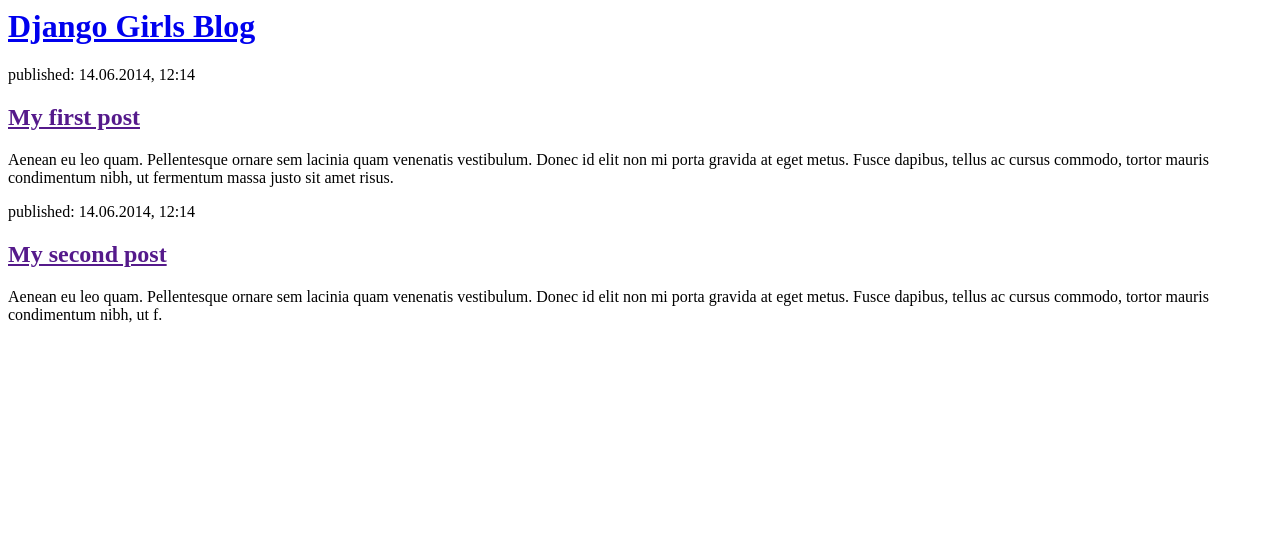
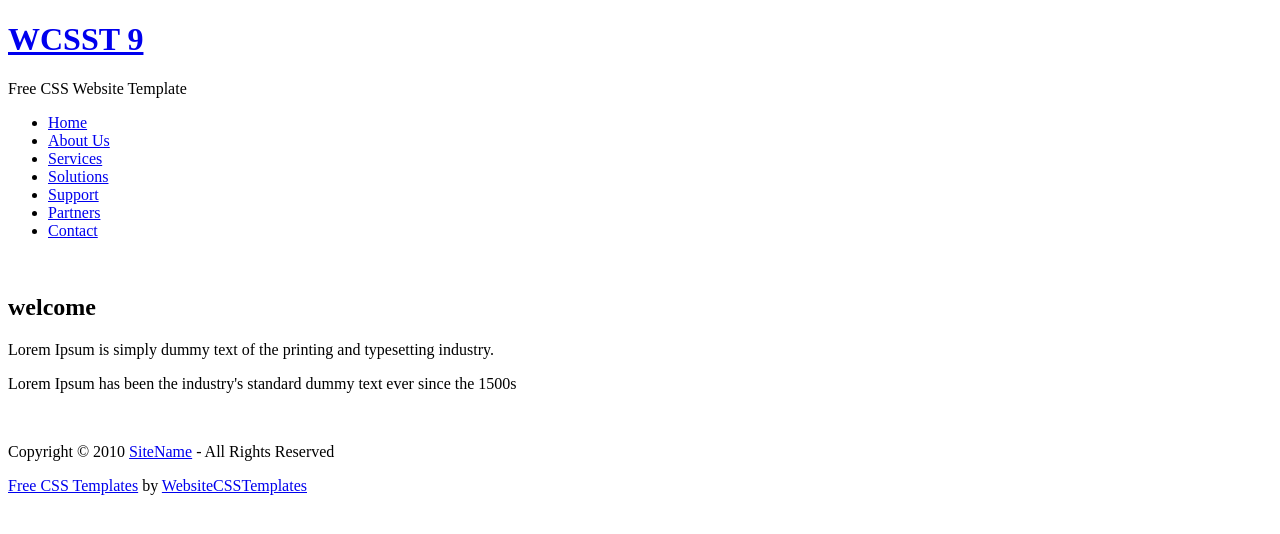
Before and after one commit to blackflag6613/my-first-blog, a Django app: page / in a window 1280 px wide. Shown: the top 534 px of the page. Run offline with Django 3.2, Linux system fonts and the light colour scheme; data that the repository does not hold is empty; some libraries are stand-ins or nearby versions.

Commit message:
Modified templates

```diff
--- a/blog/models.py
+++ b/blog/models.py
@@ -1,3 +1,5 @@
+
+
 from django.conf import settings
 from django.db import models
 from django.utils import timezone
--- a/blog/templates/blog/post_list.html
+++ b/blog/templates/blog/post_list.html
@@ -1,22 +1,65 @@
-<html>
+<!DOCTYPE html PUBLIC "-//W3C//DTD XHTML 1.0 Transitional//EN" "http://www.w3.org/TR/xhtml1/DTD/xhtml1-transitional.dtd">
+<html xmlns="http://www.w3.org/1999/xhtml">
 <head>
-        <title>Django Girls blog</title>
+<title>WCSST 9</title>
+<meta http-equiv="Content-type" content="text/html; charset=utf-8" />
+<link rel="stylesheet" href="css/style.css" type="text/css" media="all" />
+<link rel="shortcut icon" type="image/x-icon" href="css/images/favicon.ico" />
+<script src="js/jquery-1.4.2.js" type="text/javascript"></script>
+<script src="js/js-fnc.js" type="text/javascript"></script>
+<!--[if IE 6]><link rel="stylesheet" href="css/ie6.css" type="text/css" media="all" /><![endif]-->
 </head>
 <body>
-        <div>
-            <h1><a href="/">Django Girls Blog</a></h1>
+<!-- START PAGE SOURCE -->
+<div id="header">
+  <div class="shell">
+    <div id="logo-holder">
+      <h1 id="logo"><a href="#">WCSST 9</a></h1>
+      <p id="quote">Free CSS Website Template</p>
+    </div>
+    <div id="navigation">
+      <ul>
+        <li><a href="#" class="active"><span>Home</span></a></li>
+        <li><a href="#"><span>About Us</span></a></li>
+        <li><a href="#"><span>Services</span></a></li>
+        <li><a href="#"><span>Solutions</span></a></li>
+        <li><a href="#"><span>Support</span></a></li>
+        <li><a href="#"><span>Partners</span></a></li>
+        <li><a href="#"><span>Contact</span></a></li>
+      </ul>
+    </div>
+    <div class="cl">&nbsp;</div>
+  </div>
+</div>
+<div id="featured-content">
+  <div class="shell">
+    <h2>welcome</h2>
+    <p>Lorem Ipsum is simply dummy text of the printing and typesetting industry.</p>
+    <p>Lorem Ipsum has been the industry's standard dummy text ever since the 1500s</p>
+  </div>
+</div>
+<div id="main">
+  {% for post in posts %}
+  <div class="shell">
+    <div class="col">
+      <div class="post">
+        <h3>{{ post.title}}</h3>
+        <p>{{ post.text }}</p>
+        <p>Дата публикации: {{ post.published_date }}</p>
       </div>
 
-        <div>
-            <p>published: 14.06.2014, 12:14</p>
-            <h2><a href="">My first post</a></h2>
-            <p>Aenean eu leo quam. Pellentesque ornare sem lacinia quam venenatis vestibulum. Donec id elit non mi porta gravida at eget metus. Fusce dapibus, tellus ac cursus commodo, tortor mauris condimentum nibh, ut fermentum massa justo sit amet risus.</p>
     </div>
-
-        <div>
-            <p>published: 14.06.2014, 12:14</p>
-            <h2><a href="">My second post</a></h2>
-            <p>Aenean eu leo quam. Pellentesque ornare sem lacinia quam venenatis vestibulum. Donec id elit non mi porta gravida at eget metus. Fusce dapibus, tellus ac cursus commodo, tortor mauris condimentum nibh, ut f.</p>
+    {% endfor %}
+    <div class="cl">&nbsp;</div>
   </div>
+</div>
+<div class="footer">
+  <div class="shell">
+    <p class="lf">Copyright &copy; 2010 <a href="#">SiteName</a> - All Rights Reserved</p>
+    <p class="rf"><a href="http://www.free-css.com/" target="_blank">Free CSS Templates</a> by <a href="http://www.websitecsstemplates.com/" target="_blank">WebsiteCSSTemplates</a></p>
+    <div style="clear:both;"></div>
+  </div>
+</div>
+<!-- END PAGE SOURCE -->
 </body>
 </html>
--- a/blog/urls.py
+++ b/blog/urls.py
@@ -4,5 +4,4 @@
 
 urlpatterns = [
     path('', views.post_list, name='post_list'),
-
 ]
--- a/blog/views.py
+++ b/blog/views.py
@@ -1,6 +1,8 @@
 from django.shortcuts import render
+from django.utils import timezone
+from .models import Post
 
-# Create your views here.
 
 def post_list(request):
-    return render(request, 'blog/post_list.html', {})
+    posts = Post.objects.all()
+    return render(request, 'blog/post_list.html', {'posts': posts})
```
Lines whose indentation alone changed are shown as unchanged.
